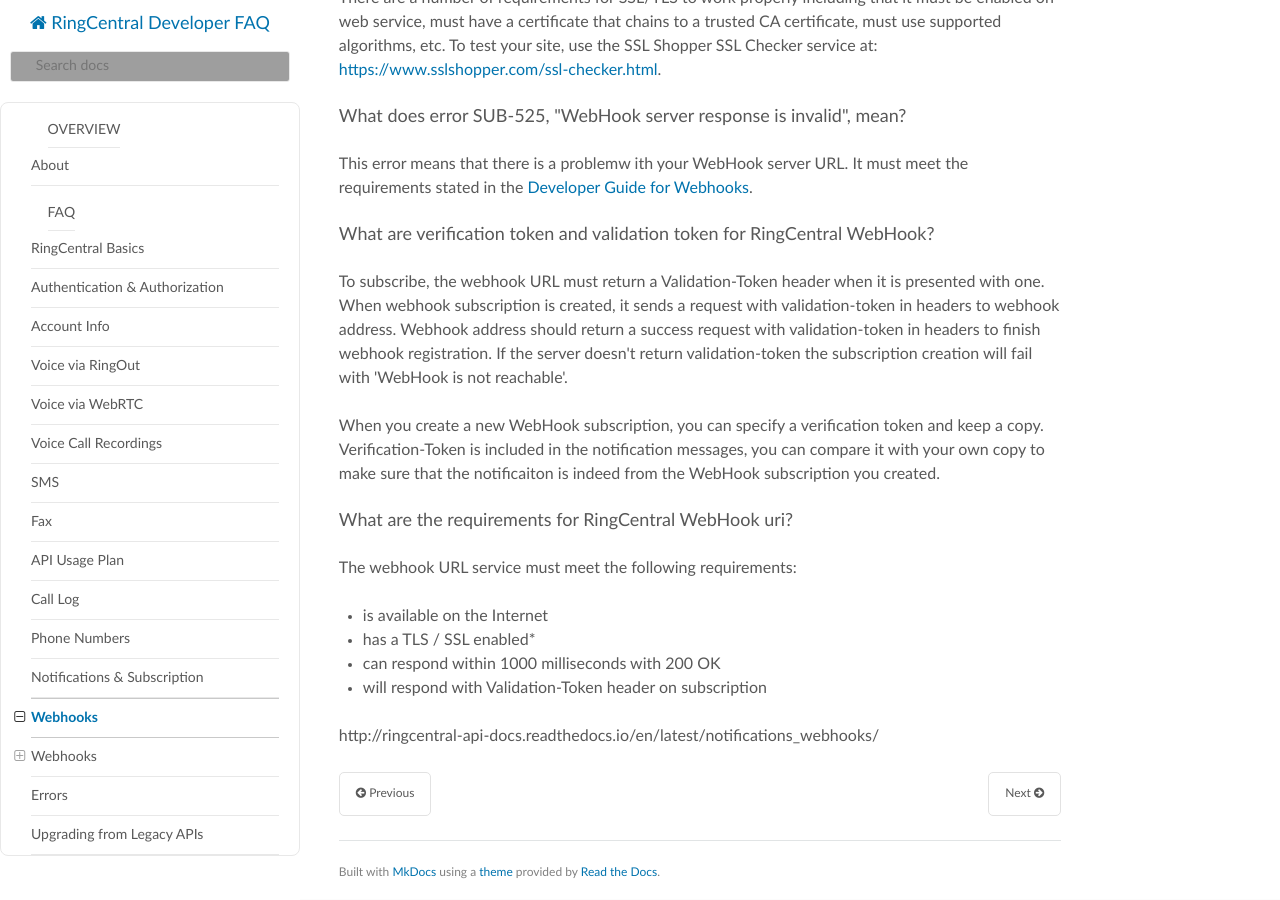
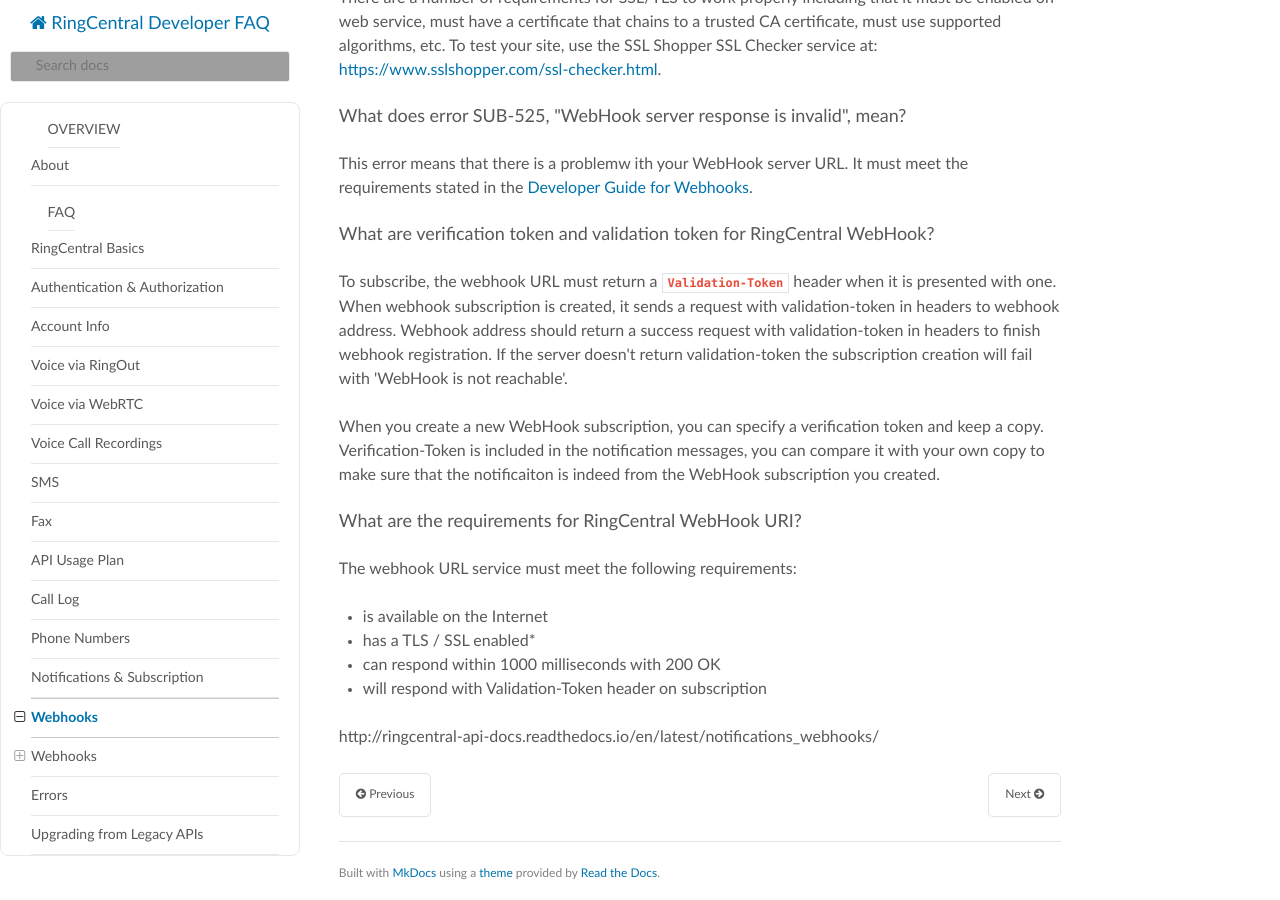
Before and after one commit to ringcentral/ringcentral-faq, an MkDocs documentation site: the page built from docs/webhooks.md, in a window 1280 px wide and 900 px high, scrolled down 530 px. Built offline with MkDocs 1.6.1, drawn with Linux system fonts in a browser that asks for light colours; nearby versions of some CDN libraries; old or Windows-style settings are respelled for this version of MkDocs; grey boxes are pictures that could not be loaded.

```diff
--- a/docs/webhooks.md
+++ b/docs/webhooks.md
@@ -16,11 +16,11 @@ This error means that there is a problemw ith your WebHook server URL. It must m
 
 ### What are verification token and validation token for RingCentral WebHook?
 
-To subscribe, the webhook URL must return a Validation-Token header when it is presented with one. When webhook subscription is created, it sends a request with validation-token in headers to webhook address. Webhook address should return a success request with validation-token in headers to finish webhook registration. If the server doesn't return validation-token the subscription creation will fail with 'WebHook is not reachable'.
+To subscribe, the webhook URL must return a `Validation-Token` header when it is presented with one. When webhook subscription is created, it sends a request with validation-token in headers to webhook address. Webhook address should return a success request with validation-token in headers to finish webhook registration. If the server doesn't return validation-token the subscription creation will fail with 'WebHook is not reachable'.
 
 When you create a new WebHook subscription, you can specify a verification token and keep a copy. Verification-Token is included in the notification messages, you can compare it with your own copy to make sure that the notificaiton is indeed from the WebHook subscription you created.
 
-### What are the requirements for RingCentral WebHook uri?
+### What are the requirements for RingCentral WebHook URI?
 
 The webhook URL service must meet the following requirements:
 
```
